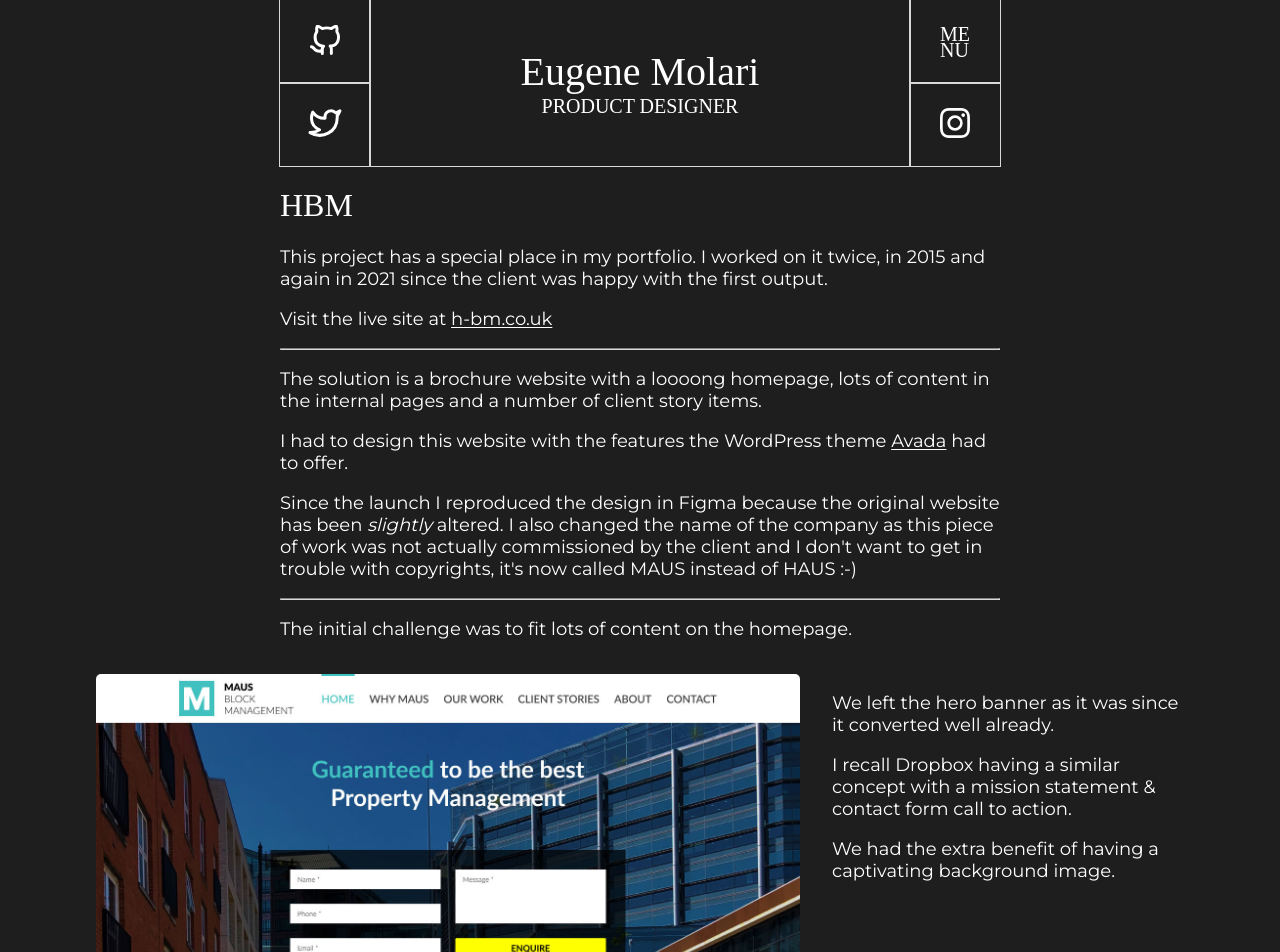
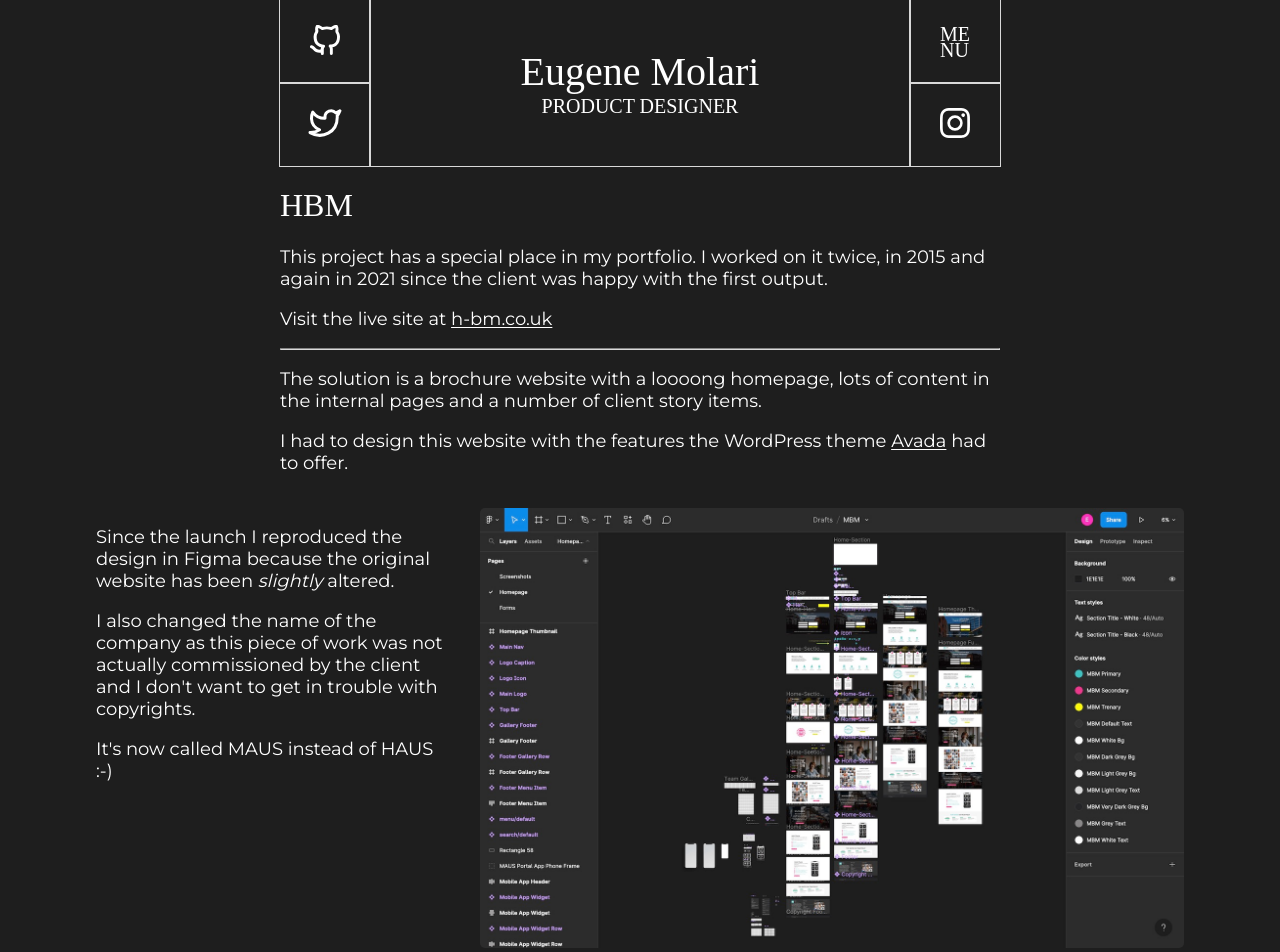
Before and after one commit to eugelogic/emerald, a Next.js app: page /work/hbm in a window 1280 px wide. Shown: the top 952 px of the page. Built offline with nearby package versions, Linux system fonts and the light colour scheme; a web font is replaced by a local one.

Commit message:
Add content to a work piece

```diff
--- a/pages/work/hbm.js
+++ b/pages/work/hbm.js
@@ -30,12 +30,24 @@ const HBM = () => {
                     </a>{' '}
                     had to offer.
                 </p>
-                <p>
-                    Since the launch I reproduced the design in Figma because the original website has been{' '}
-                    <i>slightly</i> altered. I also changed the name of the company as this piece of work was not
-                    actually commissioned by the client and I don&apos;t want to get in trouble with copyrights,
-                    it&apos;s now called MAUS instead of HAUS :-)
-                </p>
+            </div>
+            <div className="colRow--large">
+                <div className="colOneThird">
+                    <p>
+                        Since the launch I reproduced the design in Figma because the original website has been{' '}
+                        <i>slightly</i> altered.
+                    </p>
+                    <p>
+                        I also changed the name of the company as this piece of work was not actually commissioned by
+                        the client and I don&apos;t want to get in trouble with copyrights.
+                    </p>
+                    <p>It&apos;s now called MAUS instead of HAUS :-)</p>
+                </div>
+                <div className="colTwoThirds">
+                    <Image src="/mbm-figma-project.jpg" alt="mbm figma project" width={1440} height={900} />
+                </div>
+            </div>
+            <div className="container">
                 <hr />
                 <p>The initial challenge was to fit lots of content on the homepage.</p>
             </div>
```
Also changed, not shown: public/mbm-figma-project.jpg (added).
